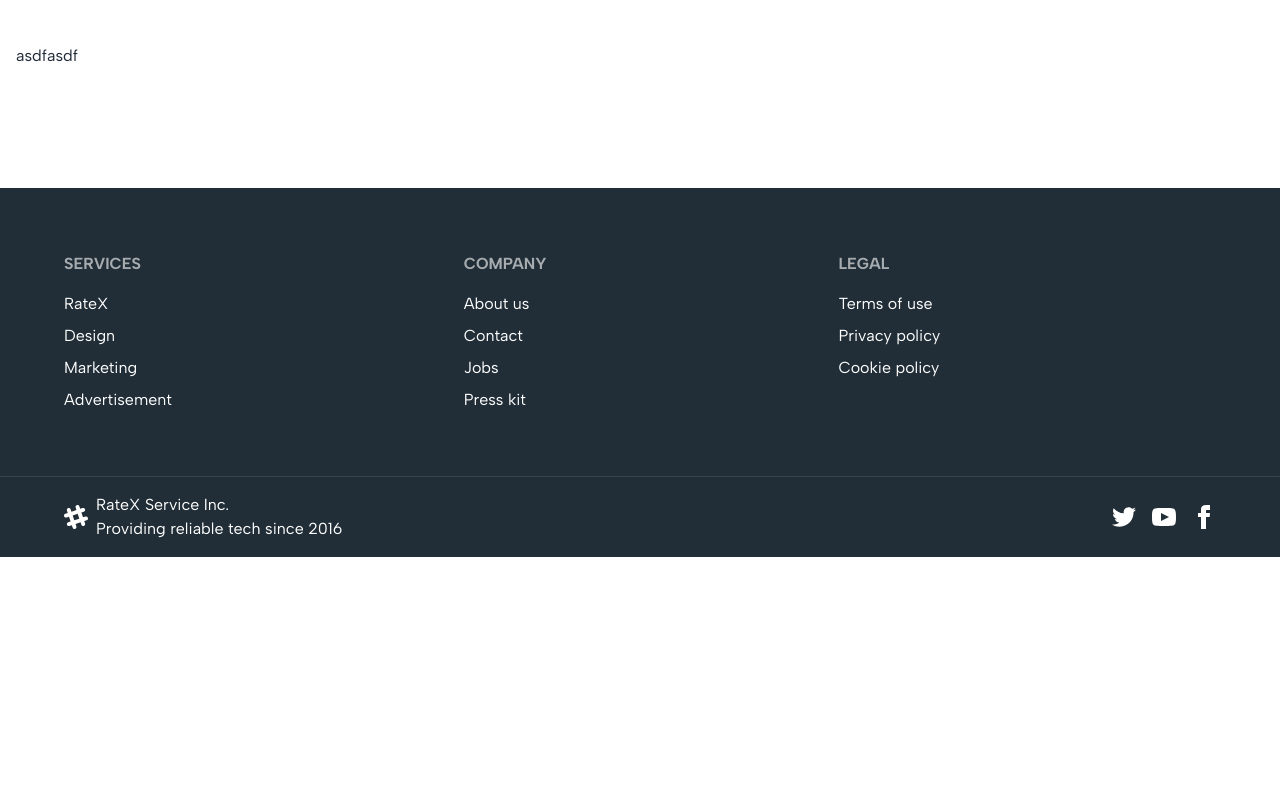
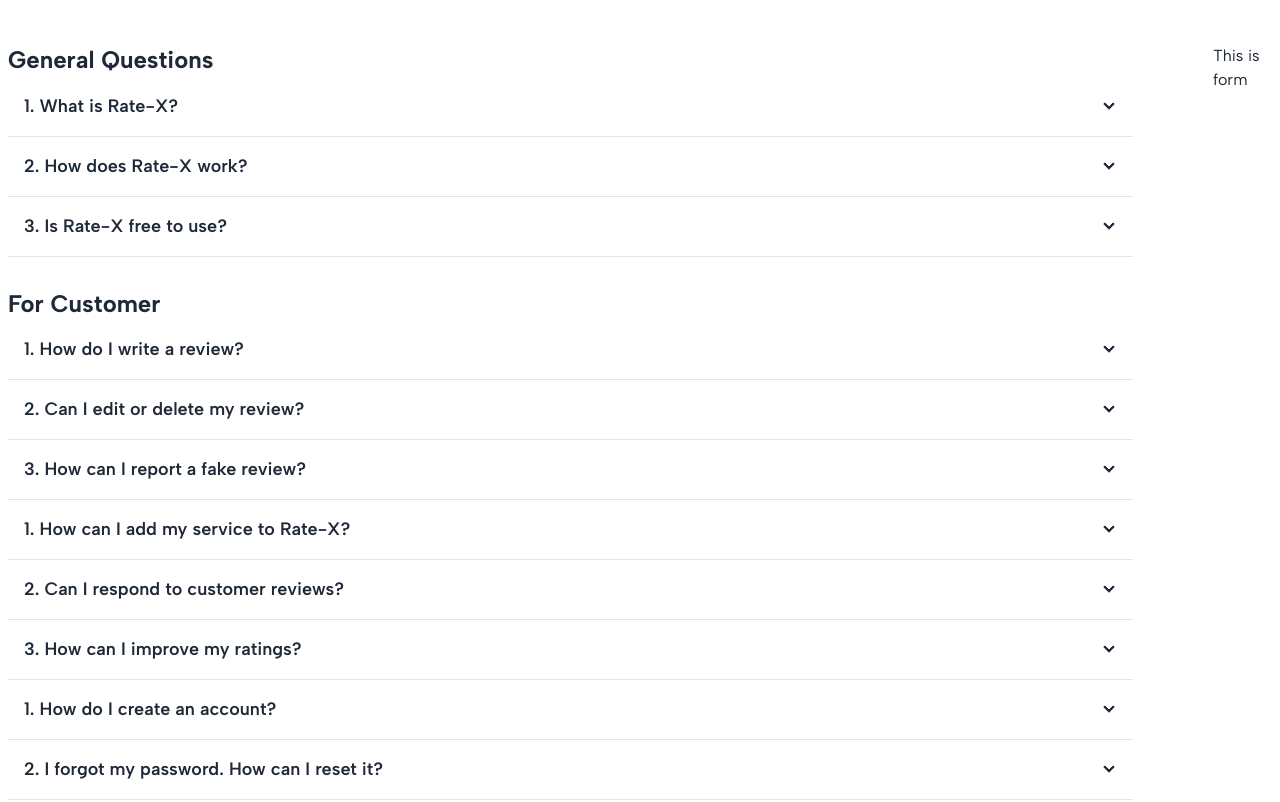
Before and after one commit to mrakashsaha/rateX, a React (Vite) app: page /faqs in a window 1280 px wide. Shown: the part 320-1122 px from the top of the page. Before the commit the page ends 877 px from the top, so only its background shows below. Built offline with nearby package versions, Linux system fonts and the light colour scheme; no server answers.

Commit message:
faq seqtions questions added

```diff
--- a/src/components/Faqs.jsx
+++ b/src/components/Faqs.jsx
@@ -17,8 +17,121 @@
                 </div>
             </div>
             <div className="mt-10 mb-20 md:mb-28 p-2">
-                <div className='container mx-auto px-2'>
-asdfasdf
+                <div className='container mx-auto flex gap-20'>
+                    <div className=''>
+                        <div>
+                            <h2 className='font-bold text-2xl'>General Questions</h2>
+                        </div>
+                        <div className="join join-vertical w-full">
+                            <div className="collapse rounded-none collapse-arrow join-item border-base-300 border-b">
+                                <input type="radio" name="my-accordion-4" />
+                                <div className="collapse-title text-lg font-semibold">1. What is Rate-X?</div>
+                                <div className="collapse-content text-lg">
+                                    <p>Rate-X is a review platform where users can rate and review services added by sellers. It helps customers make informed decisions based on real feedback.</p>
+                                </div>
+                            </div>
+                            <div className="collapse rounded-none collapse-arrow join-item border-base-300 border-b">
+                                <input type="radio" name="my-accordion-4" />
+                                <div className="collapse-title text-lg font-semibold">2. How does Rate-X work?</div>
+                                <div className="collapse-content text-lg">
+                                    <p>Sellers list their services on Rate-X, and customers who have used those services can leave ratings and reviews. This ensures transparency and builds trust between buyers and service providers.</p>
+                                </div>
+                            </div>
+
+                            <div className="collapse rounded-none collapse-arrow join-item border-base-300 border-b">
+                                <input type="radio" name="my-accordion-4" />
+                                <div className="collapse-title text-lg font-semibold">3. Is Rate-X free to use?</div>
+                                <div className="collapse-content text-lg">
+                                    <p>Yes, Rate-X is free for customers who want to read and post reviews. However, sellers may have premium options for enhanced visibility.</p>
+                                </div>
+                            </div>
+
+                            <div className='pt-8'>
+                                <h2 className='font-bold text-2xl'>For Customer</h2>
+                            </div>
+
+                            {/* For Customers */}
+                            <div className="collapse rounded-none collapse-arrow join-item border-base-300 border-b">
+                                <input type="radio" name="my-accordion-5" />
+                                <div className="collapse-title text-lg font-semibold">1. How do I write a review?</div>
+                                <div className="collapse-content text-lg">
+                                    <p>To write a review, simply search for the service you used, click on it, and leave a rating along with your feedback.</p>
+                                </div>
+                            </div>
+
+                            <div className="collapse rounded-none collapse-arrow join-item border-base-300 border-b">
+                                <input type="radio" name="my-accordion-5" />
+                                <div className="collapse-title text-lg font-semibold">2. Can I edit or delete my review?</div>
+                                <div className="collapse-content text-lg">
+                                    <p>Yes, you can edit or delete your review from your account dashboard under "My Reviews."</p>
+                                </div>
+                            </div>
+
+                            <div className="collapse rounded-none collapse-arrow join-item border-base-300 border-b">
+                                <input type="radio" name="my-accordion-5" />
+                                <div className="collapse-title text-lg font-semibold">3. How can I report a fake review?</div>
+                                <div className="collapse-content text-lg">
+                                    <p>If you come across a suspicious review, you can report it using the “Report” button. Our moderation team will review it.</p>
+                                </div>
+                            </div>
+
+
+                            {/* For Sellers */}
+                            <div className="collapse rounded-none collapse-arrow join-item border-base-300 border-b mt-4">
+                                <input type="radio" name="my-accordion-6" />
+                                <div className="collapse-title text-lg font-semibold">1. How can I add my service to Rate-X?</div>
+                                <div className="collapse-content text-lg">
+                                    <p>You can sign up as a seller and submit your service details. Once verified, it will be listed on Rate-X.</p>
+                                </div>
+                            </div>
+
+                            <div className="collapse rounded-none collapse-arrow join-item border-base-300 border-b">
+                                <input type="radio" name="my-accordion-6" />
+                                <div className="collapse-title text-lg font-semibold">2. Can I respond to customer reviews?</div>
+                                <div className="collapse-content text-lg">
+                                    <p>Yes, sellers can reply to reviews to address concerns and engage with customers.</p>
+                                </div>
+                            </div>
+
+                            <div className="collapse rounded-none collapse-arrow join-item border-base-300 border-b">
+                                <input type="radio" name="my-accordion-6" />
+                                <div className="collapse-title text-lg font-semibold">3. How can I improve my ratings?</div>
+                                <div className="collapse-content text-lg">
+                                    <p>Providing excellent service and engaging with customer feedback positively can help improve your ratings.</p>
+                                </div>
+                            </div>
+
+                            {/* Account & Security */}
+                            <div className="collapse rounded-none collapse-arrow join-item border-base-300 border-b mt-4">
+                                <input type="radio" name="my-accordion-7" />
+                                <div className="collapse-title text-lg font-semibold">1. How do I create an account?</div>
+                                <div className="collapse-content text-lg">
+                                    <p>Click on "Sign Up" and register with your email or social media accounts.</p>
+                                </div>
+                            </div>
+
+                            <div className="collapse rounded-none collapse-arrow join-item border-base-300 border-b">
+                                <input type="radio" name="my-accordion-7" />
+                                <div className="collapse-title text-lg font-semibold">2. I forgot my password. How can I reset it?</div>
+                                <div className="collapse-content text-lg">
+                                    <p>Go to the login page, click on "Forgot Password," and follow the instructions to reset it.</p>
+                                </div>
+                            </div>
+
+                            <div className="collapse rounded-none collapse-arrow join-item border-base-300 border-b">
+                                <input type="radio" name="my-accordion-7" />
+                                <div className="collapse-title text-lg font-semibold">3. How can I delete my account?</div>
+                                <div className="collapse-content text-lg">
+                                    <p>You can request account deletion from the settings page or contact our support team for assistance.</p>
+                                </div>
+                            </div>
+
+
+                        </div>
+                    </div>
+                    <div>
+                        This is form
+                    </div>
                 </div>
             </div>
         </div>
```
